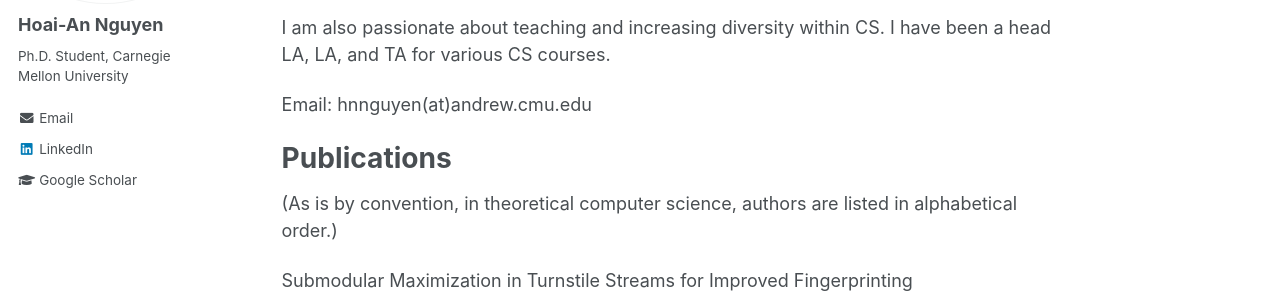
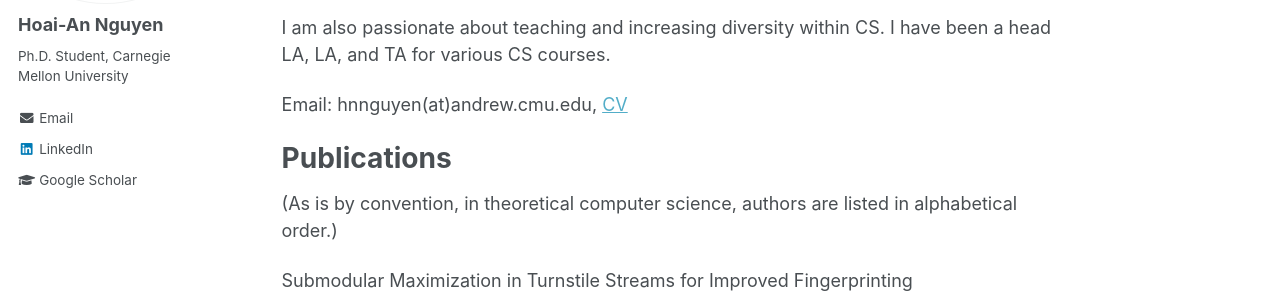
Before and after one commit to hoai77/hoai77.github.io, a Jekyll site: the page built from _pages/about.md, in a window 1280 px wide and 900 px high, scrolled down 333 px. Shown: the part 166-459 px from the top of the window. Built offline with Jekyll 4.4.1, drawn with Linux system fonts in a browser that asks for light colours.

Commit message:
adding cv

```diff
--- a/_pages/about.md
+++ b/_pages/about.md
@@ -16,7 +16,7 @@ My research interests lie in theoretical computer science. In particular, I am t
 
 I am also passionate about teaching and increasing diversity within CS. I have been a head LA, LA, and TA for various CS courses.
 
-Email: hnnguyen(at)andrew.cmu.edu
+Email: hnnguyen(at)andrew.cmu.edu, [CV](../files/Hoaian_Nguyen_CV.pdf)
 
 Publications
 ============
```
